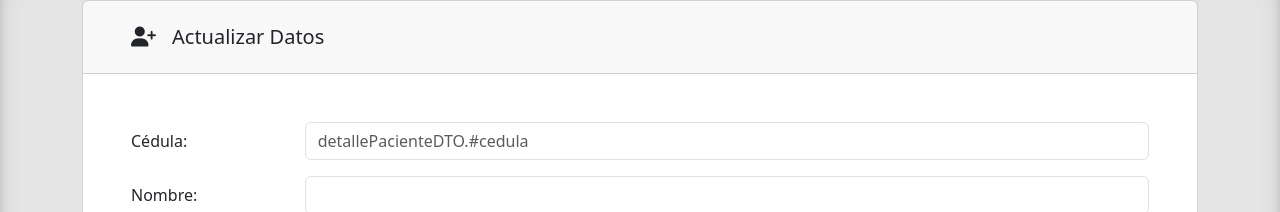
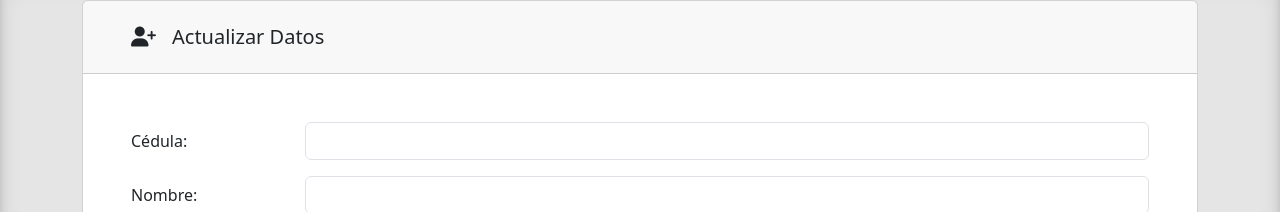
Before and after one commit to JhonatanGV03/Front-temporal, an Angular app: page /modificar-paciente in a window 1280 px wide. Shown: the part 95-307 px from the top of the page. Built offline with nearby package versions, Linux system fonts and the light colour scheme; no server answers.

Commit message:
Arreglo en ruta paciente.service

```diff
--- a/src/app/pagina/modificar-paciente/modificar-paciente.component.html
+++ b/src/app/pagina/modificar-paciente/modificar-paciente.component.html
@@ -11,7 +11,6 @@
         <div class="col-sm-10">
           <input
             #cedula="ngModel"
-            placeholder="detallePacienteDTO.#cedula"
             [ngClass]="
               cedula.invalid && (cedula.dirty || cedula.touched)
                 ? 'is-invalid'
--- a/src/app/servicios/paciente.service.ts
+++ b/src/app/servicios/paciente.service.ts
@@ -12,7 +12,7 @@ export class PacienteService {
   private userUrl = "http://localhost:8080/api/pacientes";
   constructor(private http: HttpClient) { }
   public verDetallePaciente(codigo: number): Observable<MensajeDTO> {
-    return this.http.get<MensajeDTO>(`${this.userUrl}/detalles/${codigo}`);
+    return this.http.get<MensajeDTO>(`${this.userUrl}/detalle/${codigo}`);
   }
   public eliminarCuenta(codigo: number): Observable<MensajeDTO> {
     return this.http.delete<MensajeDTO>(`${this.userUrl}/eliminar/${codigo}`);
```
